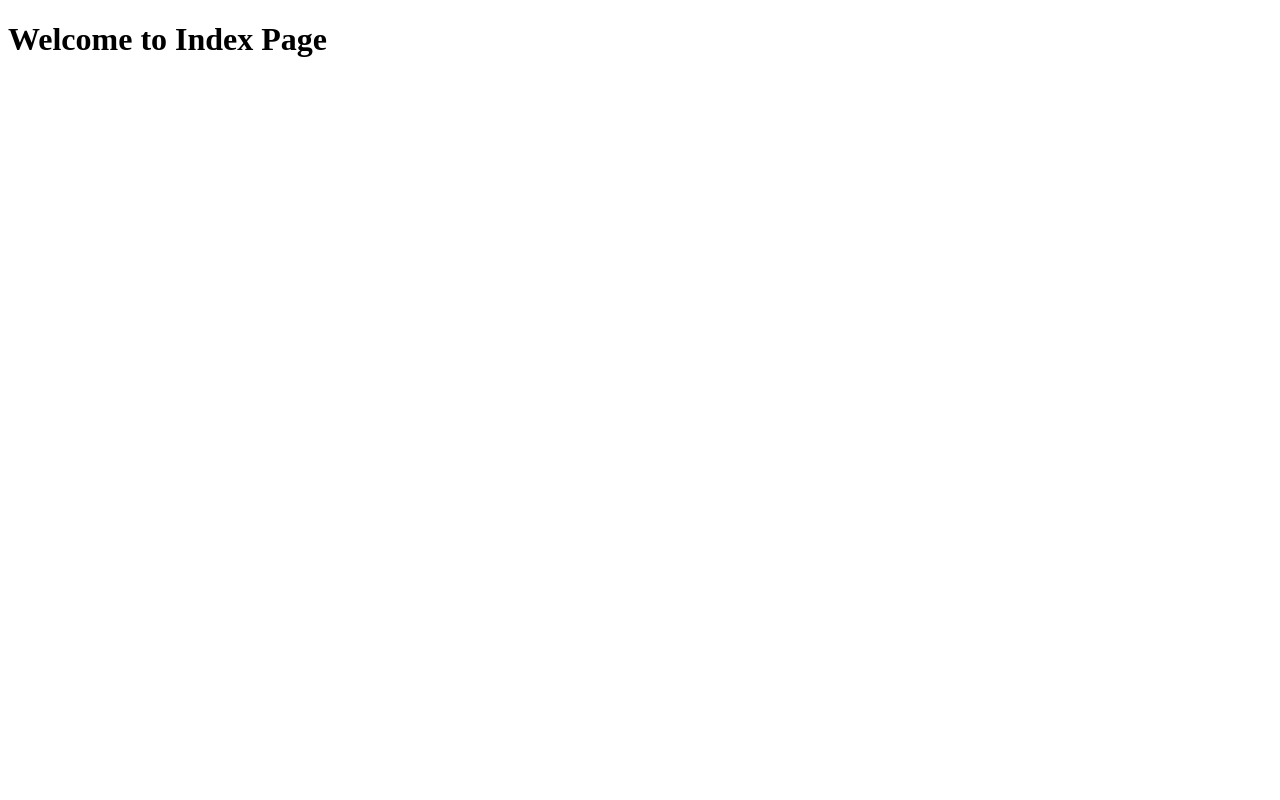
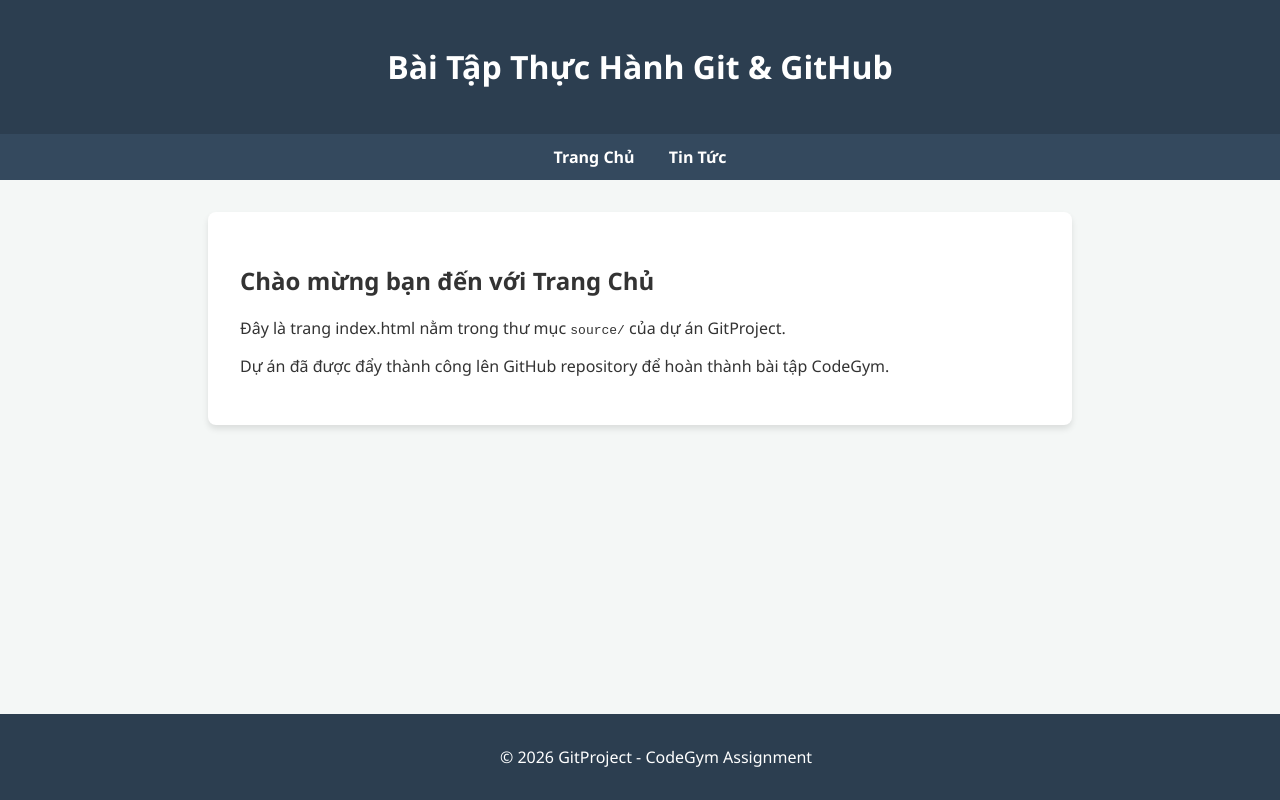
Before and after one commit to dtc245200439-stack/GitProject, a plain HTML site: page source/index.html in a window 1280 px wide. Drawn offline with Linux system fonts and the light colour scheme.

Commit message:
Update GitProject with source/index.html, source/news.html, and formatted README.md

```diff
--- a/source/index.html
+++ b/source/index.html
@@ -1 +1,76 @@
-<!DOCTYPE html><html><head><title>Index Page</title></head><body><h1>Welcome to Index Page</h1></body></html>
+<!DOCTYPE html>
+<html lang="vi">
+<head>
+    <meta charset="UTF-8">
+    <meta name="viewport" content="width=device-width, initial-scale=1.0">
+    <title>Trang Chủ - GitProject</title>
+    <style>
+        body {
+            font-family: 'Segoe UI', Tahoma, Geneva, Verdana, sans-serif;
+            margin: 0;
+            padding: 0;
+            background-color: #f4f7f6;
+            color: #333;
+        }
+        header {
+            background-color: #2c3e50;
+            color: #fff;
+            padding: 1.5rem;
+            text-align: center;
+        }
+        nav {
+            background-color: #34495e;
+            padding: 0.75rem;
+            text-align: center;
+        }
+        nav a {
+            color: #fff;
+            margin: 0 15px;
+            text-decoration: none;
+            font-weight: bold;
+        }
+        nav a:hover {
+            color: #1abc9c;
+        }
+        main {
+            max-width: 800px;
+            margin: 2rem auto;
+            padding: 2rem;
+            background: #fff;
+            border-radius: 8px;
+            box-shadow: 0 4px 6px rgba(0,0,0,0.1);
+        }
+        footer {
+            text-align: center;
+            padding: 1rem;
+            background: #2c3e50;
+            color: #fff;
+            position: fixed;
+            bottom: 0;
+            width: 100%;
+        }
+    </style>
+</head>
+<body>
+
+    <header>
+        <h1>Bài Tập Thực Hành Git & GitHub</h1>
+    </header>
+
+    <nav>
+        <a href="index.html">Trang Chủ</a>
+        <a href="news.html">Tin Tức</a>
+    </nav>
+
+    <main>
+        <h2>Chào mừng bạn đến với Trang Chủ</h2>
+        <p>Đây là trang index.html nằm trong thư mục <code>source/</code> của dự án GitProject.</p>
+        <p>Dự án đã được đẩy thành công lên GitHub repository để hoàn thành bài tập CodeGym.</p>
+    </main>
+
+    <footer>
+        <p>&copy; 2026 GitProject - CodeGym Assignment</p>
+    </footer>
+
+</body>
+</html>
```
Also changed, not shown: source/news.html (+76 -1 lines), 1 other file.
